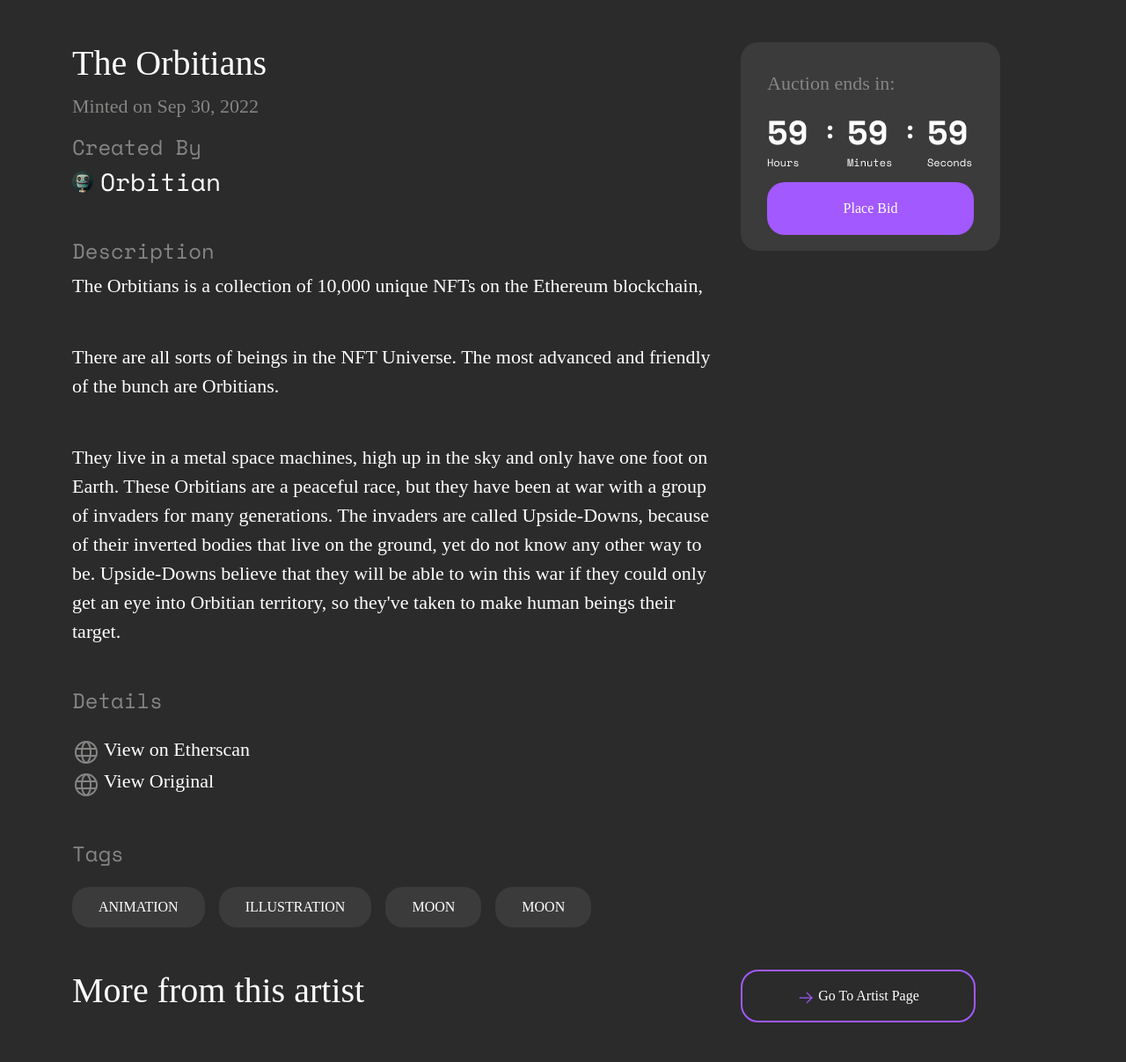
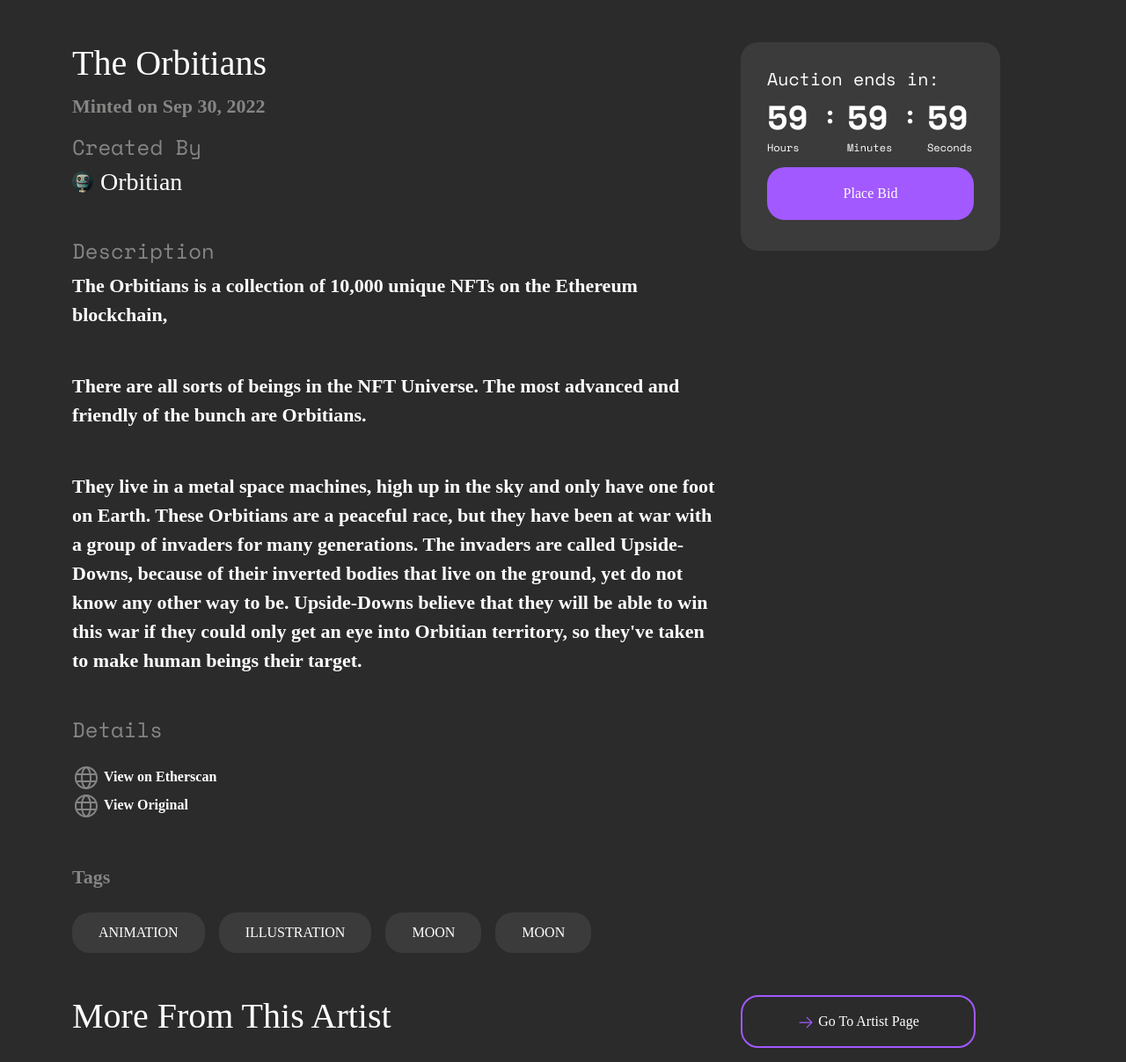
Before and after one commit to JILDATSKIMANAURI/davaleba_29, a plain HTML site: page index.html in a window 1280 px wide. Shown: the part 636-1843 px from the top of the page at 88% size. Drawn offline with nearby package versions, Linux system fonts and the light colour scheme.

Commit message:
Add files via upload

```diff
--- a/index.html
+++ b/index.html
@@ -86,8 +86,8 @@
                     <h3 class="text-white mb-0 d-md-block d-none">Orbitian</h3>
                 </div>
                 <div class="col-md-4 col-12">
-                    <div class="container container1 d-md-none d-block mt-3">
-                        <p>Auction ends in:</p>
+                    <div class="container container1 d-md-none d-block  ps-5">
+                        <h5>Auction ends in:</h5>
                         <img src="./fotos/Timer.png">
                         <button class="btn3 mt-3">Place Bid</button>
                     </div>
@@ -141,7 +141,7 @@
                     </svg>
                     <a href="#">View Original</a>
                 </span>
-                <h4 class="mt-5 mb-4">Tags</h4>
+                <p class="mt-5 mb-4">Tags</p>
                 <div class="d-flex align-items-center column-gap-3">
                     <button class="btn2 d-md-block d-none">ANIMATION</button>
                     <button class="btn2 d-md-block d-none">ILLUSTRATION</button>
@@ -156,7 +156,7 @@
             </div>
             <div class="col-md-4 col-12">
                 <div class="container1 d-md-block d-none">
-                    <p>Auction ends in:</p>
+                    <h5>Auction ends in:</h5>
                     <img src="./fotos/Timer.png">
                     <button class="btn3 mt-3">Place Bid</button>
                 </div>
@@ -563,13 +563,13 @@
                 </span>
             </div>
             <div class="col-md-3 col-12 ml-0 mt-3">
-                <h3 class="text-white">Explore</h3>
+                <h4 class="text-white">Explore</h4>
                 <p class="mt-5">Marketplace</p>
                 <p class="mb-3">Rankings</p>
                 <p >Connect a wallet</p>
             </div>
             <div class="col-md-5 col-12 mt-3">
-                <h3 class="text-white">Join our weekly digest</h2>
+                <h4 class="text-white">Join our weekly digest</h4>
                 <p class="footer mt-5 mb-3">Get exclusive promotions & updates<br> straight to your inbox.</p>
                 <div class="container d-md-block d-none">
                     <div class="d-flex position-relative">
--- a/style.css
+++ b/style.css
@@ -19,28 +19,34 @@
   color: #FFF;
 }
 h1{
-font-family: Work Sans;
-font-size: 38px;
-font-weight: 600;
-line-height: 46px;
-letter-spacing: 0em;
-text-align: left;
-color: #FFFFFF !important;
-
+  font-family: Work Sans;
+  font-size: 51px;
+  font-style: normal;
+  font-weight: 600;
+  text-transform: capitalize;
+  text-align: left;
+  color: #FFFFFF !important;
 }
 p{
   color: #858584 !important;
   font-family: Work Sans;
   font-size: 22px;
   font-style: normal;
-  font-weight: 400;
+  font-weight: 600;
 }
 h4{
   color: #858584 !important;
   font-family: Space Mono;
   font-size: 22px;
   font-style: normal;
-  font-weight: 400;
+  font-weight: 700;
+}
+h3{
+  color: #FFF;
+  font-family: Work Sans;
+  font-size: 22px;
+  font-style: normal;
+  font-weight: 600;
 }
 .btn2{
   display: flex;
@@ -54,11 +60,12 @@ h4{
   color: #FFF;
 }
 a{
+  font-family: Work Sans;
+  font-size: 16px;
+  font-style: normal;
+  font-weight: 600;
   color: #FFF !important;
-  font-family: Work Sans;
-  font-size: 22px;
-  font-style: normal;
-  font-weight: 400;
+  text-align: center;
   text-decoration: none !important;
 }
 .container1{
@@ -131,6 +138,22 @@ input{
   background: #A259FF;
   color: #FFF;
 }
-h3{
+h5{
+  color: #FFF !important;
   font-family: Space Mono;
+  font-size: 12px;
+  font-style: normal;
+  font-weight: 400;
 }
+.hr{
+  height: 1px;
+  background-color: #858584;
+}
+h2{
+  color: #FFF !important;
+  font-family: Space Mono;
+  font-size: 50px;
+  font-style: normal;
+  font-weight: 700;
+  text-transform: capitalize;
+}
```
